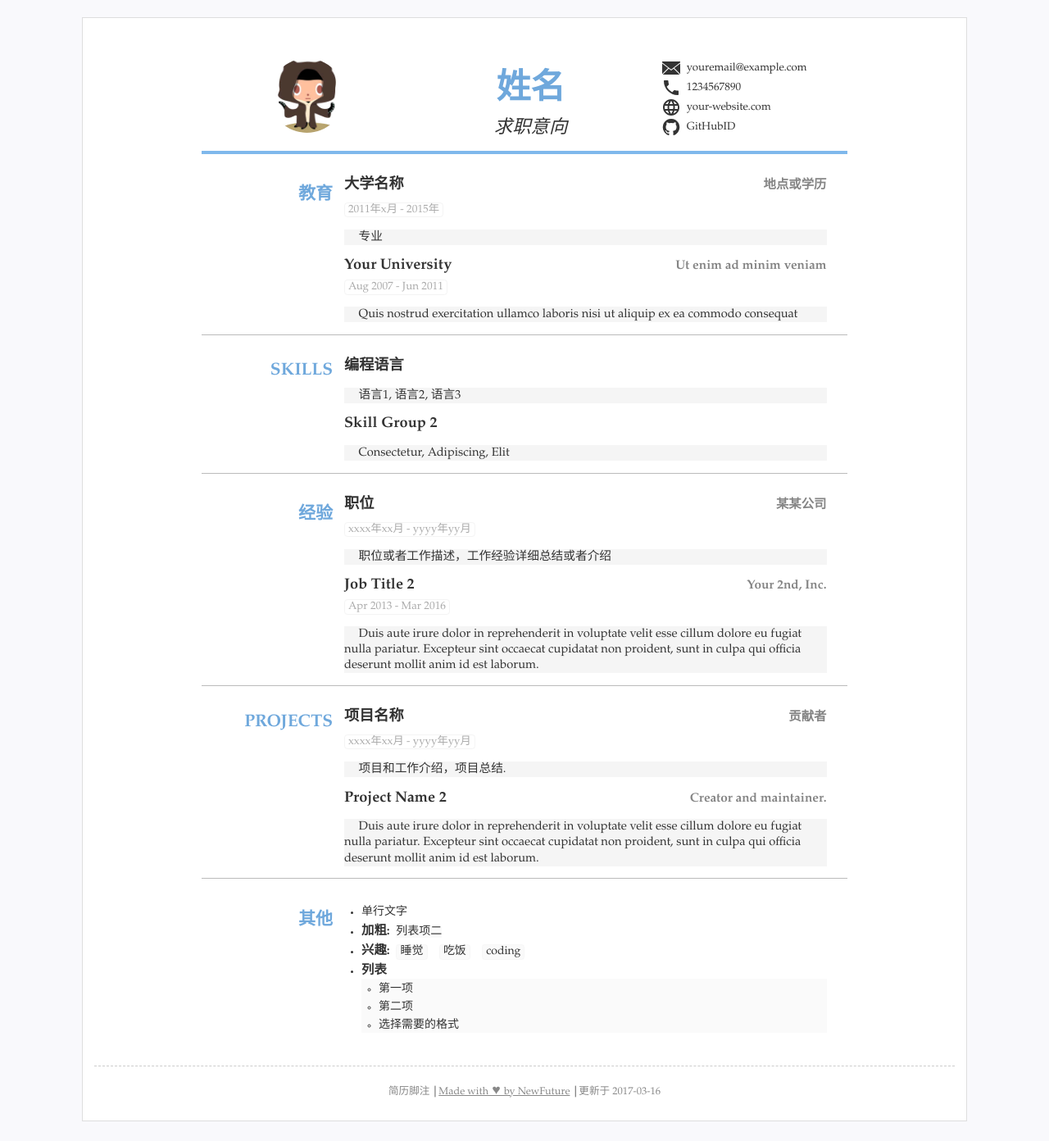
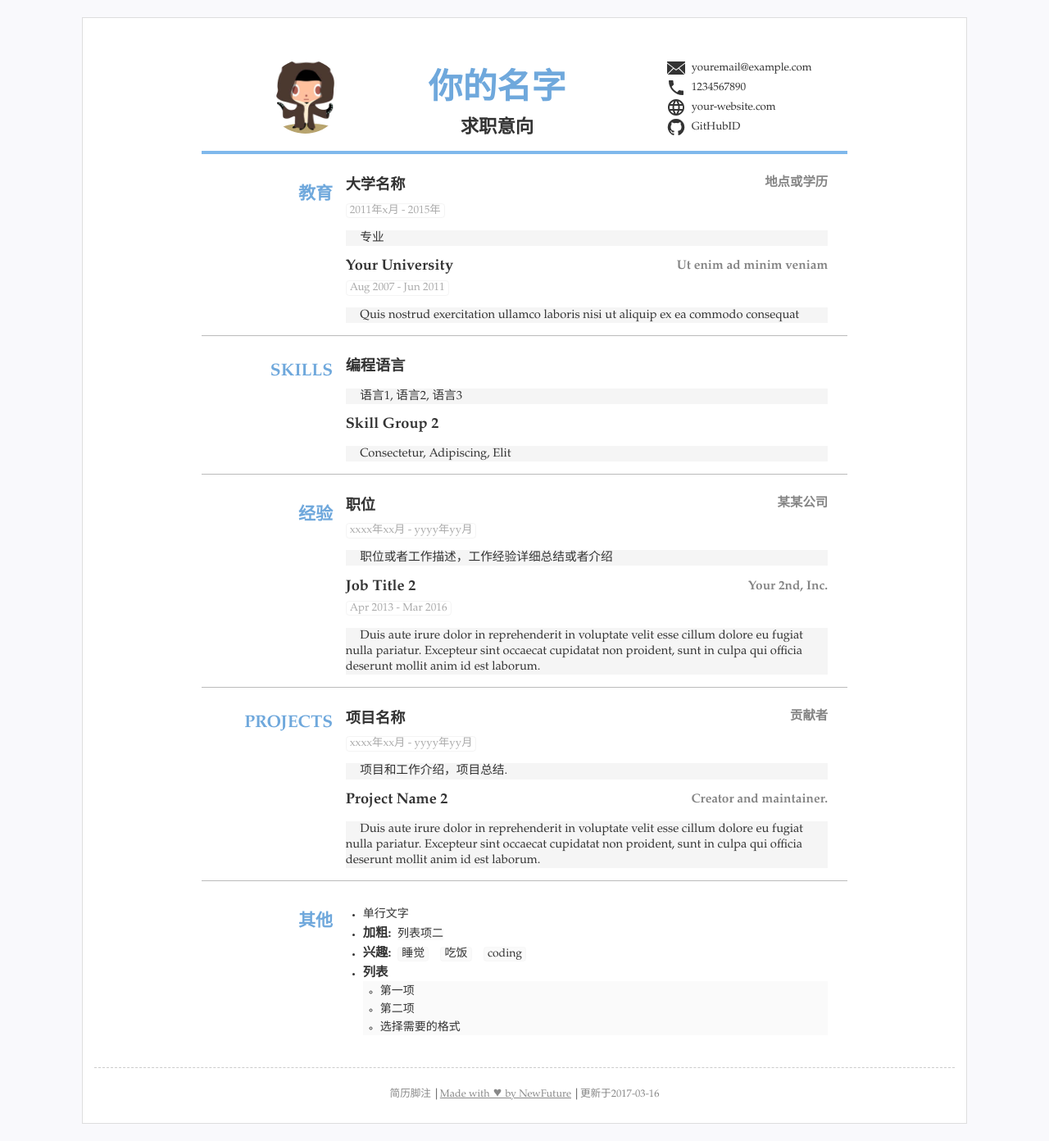
Before and after one commit to NewFuture/CV, a Jekyll site: the page built from index.html, in a window 1280 px wide. Shown: the whole page at 82% size. Built offline with Jekyll 4.4.1, drawn with Linux system fonts in a browser that asks for light colours.

Commit message:
css优化，手机适配

```diff
--- a/_data/resume.yml
+++ b/_data/resume.yml
@@ -1,6 +1,6 @@
 title: "简历标题"
 lang: "zh" #语言设置 zh表示中文 en 表示英语
-name: "姓名"
+name: "你的名字"
 jobtitle: "求职意向" #可空不显示
 photo: "assets/img/photo.jpg" #照片可空，不显示
 contact: #联系方式连接等3~5行
--- a/_layouts/resume.html
+++ b/_layouts/resume.html
@@ -26,12 +26,12 @@
     <header>
       {% if data.photo %}
       <div class="avatar">
-        <img src="{{data.photo}}?{{site.time | date: '%s'}}" alt="头像">
+        <img src="{{data.photo}}?{{site.time | date: '%s'}}" alt="photo">
       </div>
       {% endif %}
-      <div id="name-wrapper">
+      <div id="name">
         <h1>{{ data.name }}</h1>
-        <div id="jobtitle">{{ data.jobtitle }}</div>
+        <div class="jobtitle">{{ data.jobtitle }}</div>
       </div>
       <div id="contact">
         {% for item in data.contact %}
@@ -124,7 +124,7 @@
       {% endfor %}
       {% case data.lang %}
         {% when 'zh' %}
-          <li>更新于 {{ page.date | default: site.time | date: '%Y-%m-%d'}}</li>
+          <li>更新于{{ page.date | default: site.time | date: '%Y-%m-%d'}}</li>
         {% when 'en' %}
           <li>Last edit {{ page.date | default: site.time | date: '%B %d, %Y'}}</li>
       {% endcase %}
--- a/_sass/mobile.scss
+++ b/_sass/mobile.scss
@@ -1,58 +1,63 @@
 /*移动版适配*/
 
-//pad 平板或者横屏
-@media screen and (max-width: 48rem) {
+//低分辨率笔记本和宽pad
+@media screen and (max-width: 1024px) {
     html,
-    body {
+    body,
+    section {
         padding: 0;
         border: 0;
     }
     .container {
-        padding: 0 .5rem;
+        padding: 0 .5em;
         max-width: 95%;
     }
-    .content {
-        width: 90%;
-    }
+}
+
+//平板pad或者手机横屏
+@media screen and (max-width: 768px) {
     .avatar {
         display: none;
     }
-    section {
-        display: block;
-        padding: 0;
+    #name {
+        margin-left: 8%;
+    }
+    #contact {
+        margin-right: 7%;
+    }
+    .content {
+        width: 92%;
+        margin: 0 4%;
     }
     // .subject,
     h2 {
         display: block;
         text-align: center;
-        margin: 1rem auto;
+        margin: .8em auto;
     }
 }
 
 //手机
-@media screen and (max-width: 32rem) {
-    header {
+@media screen and (max-width: 450px) {
+    #name {
         display: block;
-    }
-    #name-wrapper {
-        // padding-top: 1.5rem;
-        display: block;
+        margin: auto;
     }
     #contact {
         display: block;
-        padding-top: 1rem;
-        padding-bottom: 1rem;
-        border-top: .1rem solid #bbbbbb;
-        padding-left: 15%;
+        margin: 0 auto;
+        padding: 1em 0 1em 12%;
+        border-top: .1em solid #bbb;
+        float: none;
     }
     .contact-item {
-        padding-top: .2rem;
-        padding-left: .4rem;
+        padding-top: .2em;
+        padding-left: .4em;
     }
     .block {
         // .title,
         h3 {
-            margin-top: 1rem;
+            margin-top: 1em;
         }
         .sub {
             min-width: 99%;
@@ -64,7 +69,7 @@
     }
     footer li {
         display: block;
-        line-height: 1.5rem;
+        line-height: 1.5em;
         &:before {
             content: ''
         }
--- a/_sass/resume.scss
+++ b/_sass/resume.scss
@@ -12,12 +12,26 @@
 $time_outline: rgba(180, 180, 180, .15);
 //item背景色
 $other_bg:rgba(238, 238, 238, .3);
-//IE8 兼容
+//IE7,8 兼容
 header,
 main,
 section,
 footer {
     display: block
+}
+
+//水平布局IE兼容
+.avatar,
+#name,
+#contact,
+h2,
+.content,
+h3,
+.sub,
+footer li {
+    display: inline-block;
+    *display: inline; //IE 7兼容
+    *zoom: 1;
 }
 
 html {
@@ -48,7 +62,7 @@
 
 a {
     text-decoration: none;
-    color: #08c;
+    color: inherit;
     &:hover {
         text-decoration: underline;
     }
@@ -62,25 +76,26 @@
     margin-bottom: 1em;
 }
 
+
+/* 头部信息*/
+
 header {
-    display: flex;
     justify-content: space-between;
     border-bottom: .3em solid #7fb8ec;
-    padding: 2.5em 1em 1em;
+    padding: 2.5em 1.5em 1em;
 }
 
 .avatar,
-#name-wrapper,
+#name,
 #contact {
-    text-align: center;
-    min-width: 28%;
-    vertical-align: baseline;
+    min-width: 25%;
+    vertical-align: middle;
 }
 
 //头像
 .avatar {
-    // padding: 1em;
-    width: 30%;
+    max-width: 27%;
+    margin-left: 8%;
     img {
         max-width: 8.5em;
         height: 6.5em;
@@ -88,6 +103,8 @@
     }
 }
 
+#name {
+    text-align: center;
     // #fullname,
     h1 {
         font-size: 3em;
@@ -95,15 +112,19 @@
         color: #6fa8dc;
         display: inline;
     }
-
-#jobtitle {
+    .jobtitle {
         font-size: 1.6em;
-    font-style: italic;
+        font-weight: bold;
+        // font-style: italic;
+    }
 }
 
 #contact {
     text-align: left;
     font-size: .95em;
+    padding: 0 1em;
+    float: right;
+    *float: none; //兼容IE7
 }
 
 //图标
@@ -117,23 +138,11 @@
     }
 }
 
-.contact-item>a {
-    color: $default_color;
-}
 
-.avatar,
-#name-wrapper,
-#contact,
-h2,
-.content {
-    display: inline-block;
-    *display: inline; //IE 7兼容
-    *zoom: 1;
-    // vertical-align: top;
-}
+/* 分类介绍*/
 
 section {
-    display: flex;
+    // display: flex;
     margin-top: 1em;
     padding-left: .2em;
     border-bottom: .1em solid #bbb;
@@ -146,21 +155,17 @@
 h2 {
     font-size: 1.5em;
     text-align: right;
-    // margin-right: 1em;
     width: 20%;
     min-width: 7em;
     font-weight: 800;
     color: #6fa8dc;
     text-transform: uppercase;
     vertical-align: top;
-    // *zoom: normal;
 }
 
 .content {
-    vertical-align: top;
-    margin-left: 1em;
+    margin-left: 2%;
     width: 75%;
-    // width: 100%;
 }
 
 .block {
@@ -168,31 +173,24 @@
     .head {
         margin: .5em auto;
     }
-    .head>* {
-        margin: 0;
-    }
     // .title ,
     h3 {
         font-size: 1.3em;
         font-weight: 700;
         min-width: 60%;
-        display: inline-block;
-        a {
-            color: initial;
-        }
+        margin: 0;
+        vertical-align: middle;
     }
     .sub {
         font-size: 1.1em;
         color: #858585;
         text-align: right;
-        display: inline-block;
         font-weight: 600;
         min-width: 40%;
     }
     .time {
         font-size: .95em;
         color: #aaa;
-        // margin: .25em auto;
         i {
             font-style: normal;
             @include outline($time_outline);
@@ -240,8 +238,6 @@
         padding: 0;
     }
     li {
-        display: inline-block;
-        *display: inline;
         padding: .1em;
         &:before {
             content: '|';
```
Lines whose indentation alone changed are shown as unchanged.
